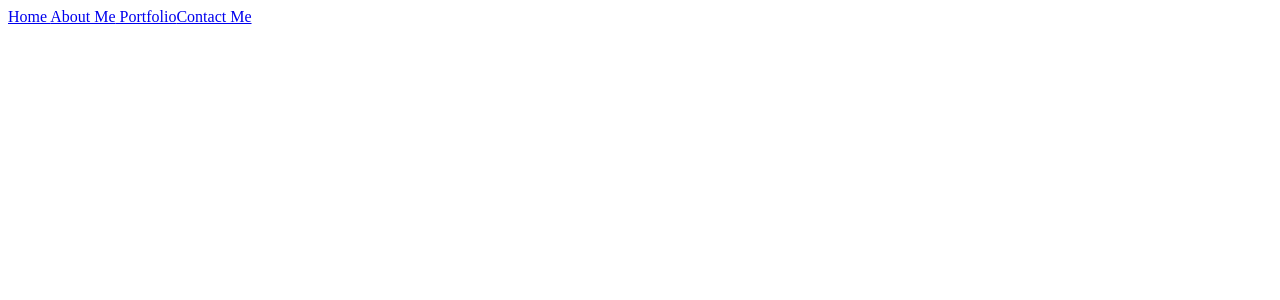
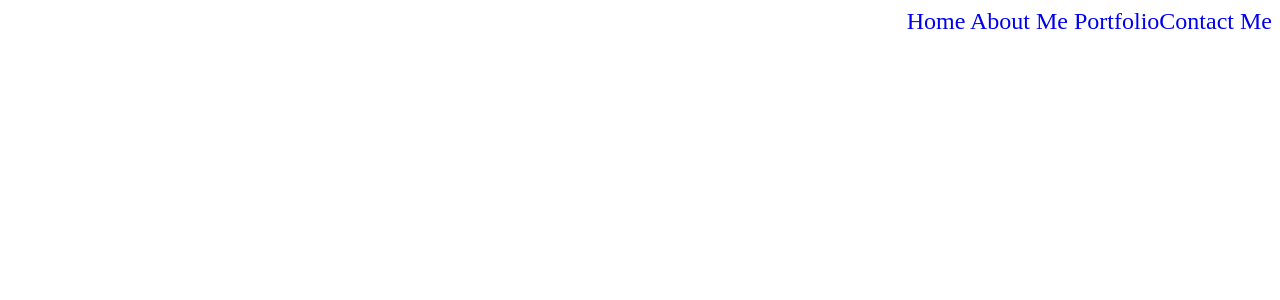
Before and after one commit to shadowfre4k/Re-Folio, a React (Vite) app in the folder Re-Folio/: page / in a window 1280 px wide. Shown: the top 300 px of the page. Built offline with nearby package versions, Linux system fonts and the light colour scheme.

Commit message:
slight styling

```diff
--- a/Re-Folio/package.json
+++ b/Re-Folio/package.json
@@ -10,9 +10,7 @@
     "preview": "vite preview"
   },
   "dependencies": {
-    "bootstrap": "^5.3.1",
     "react": "^18.2.0",
-    "react-bootstrap": "^2.8.0",
     "react-dom": "^18.2.0",
     "react-router-dom": "^6.15.0"
   },
--- a/Re-Folio/src/App.jsx
+++ b/Re-Folio/src/App.jsx
@@ -1,6 +1,6 @@
 import {Outlet} from 'react-router-dom'
-import Navigation from './components/Navigation'
-import 'react-bootstrap'
+import Nav from './components/Nav'
+
 
 function App() {
 
@@ -8,7 +8,7 @@ function App() {
   return (
     <>
 
-    <Navigation />
+    <Nav />
     <Outlet />
 
     </>
--- /dev/null
+++ b/Re-Folio/src/components/Nav.jsx
@@ -0,0 +1,18 @@
+import { Link } from "react-router-dom";
+import  NavBar  from "./UI/NavBar";
+import  "../styles/navLinks.css"
+
+export default function Nav(){
+    return(
+        <div className="nav">
+        <NavBar className="navLinks"
+        links =
+            {[
+                <Link key={1} className="links"  to = "/home"> Home </Link>,
+                <Link key={2} className="links" to = "/about"> About Me</Link>,
+                <Link key={3} className="links" to = "/portfolio"> Portfolio</Link>,
+                <Link key={4} className="links" to = "/contact">Contact Me</Link>
+            ]}
+        /></div>
+    )
+}
--- a/Re-Folio/src/components/Navigation.jsx
+++ /dev/null
@@ -1,17 +0,0 @@
-import { Link } from "react-router-dom";
-import  Navbar  from "./UI/Navbar";
-
-
-export default function Nav(){
-    return(
-        <Navbar
-        links =
-            {[
-                <Link key={1} to = "/"> Home </Link>,
-                <Link key={2} to = "/about"> About Me</Link>,
-                <Link key={3} to = "/portfolio"> Portfolio</Link>,
-                <Link key={4} to = "/contact">Contact Me</Link>
-            ]}
-        />
-    )
-}
--- a/Re-Folio/src/components/UI/Navbar.jsx
+++ b/Re-Folio/src/components/UI/Navbar.jsx
@@ -1,22 +1,15 @@
-import { Navbar,Nav, Container } from "react-bootstrap"
 
-export default function Navigation({ links }){
+
+export default function NavBar({ links }){
     return(
-        <Navbar bg="dark" data-bs-theme="dark">
-        <Container>
 
-          <Nav className="me-auto">
-          <Navbar bg="dark" data-bs-theme="dark">
-        <Container>
+        <div> {links.map((link)=>link)}</div>
 
-          <Nav className="me-auto">
-          {links.map((link)=>link)}
-          </Nav>
-        </Container>
-      </Navbar>
-          </Nav>
-        </Container>
-      </Navbar>
+
+
+
+
+
     )
 
 }
--- /dev/null
+++ b/Re-Folio/src/styles/navLinks.css
@@ -0,0 +1,16 @@
+.nav {
+  width: 100%;
+  display: flex;
+  justify-content: end;
+  align-items: center;
+  font-size: 1.5em;
+}
+
+.navLinks {
+  display: flex;
+  justify-content: start;
+}
+
+.links {
+  text-decoration: none;
+}
```
Also changed, not shown: 1 other file (tests, documents, lock files or other folders).
